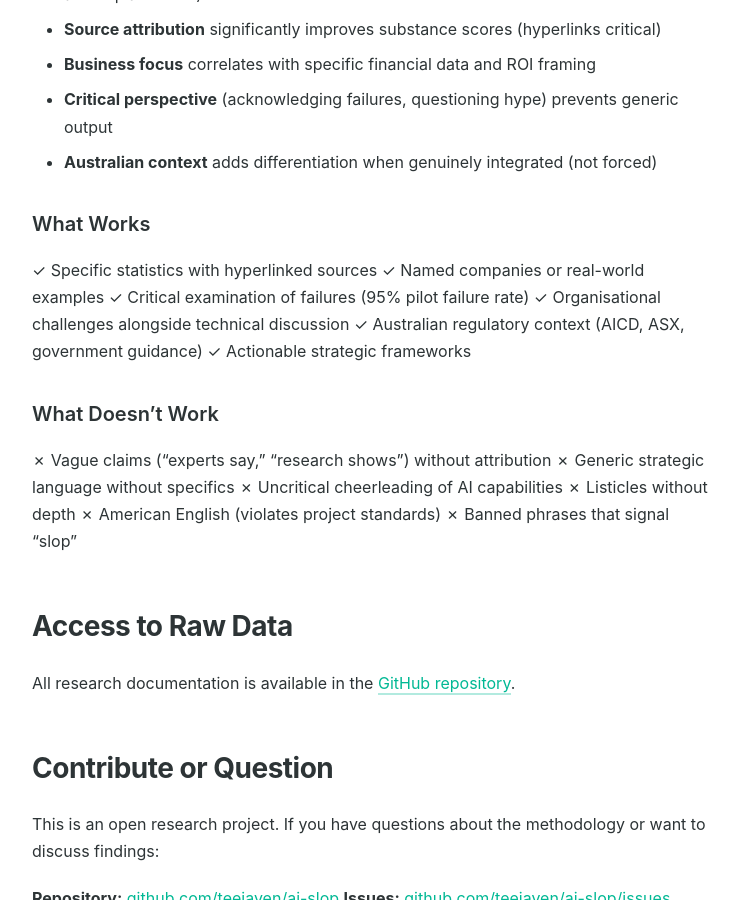
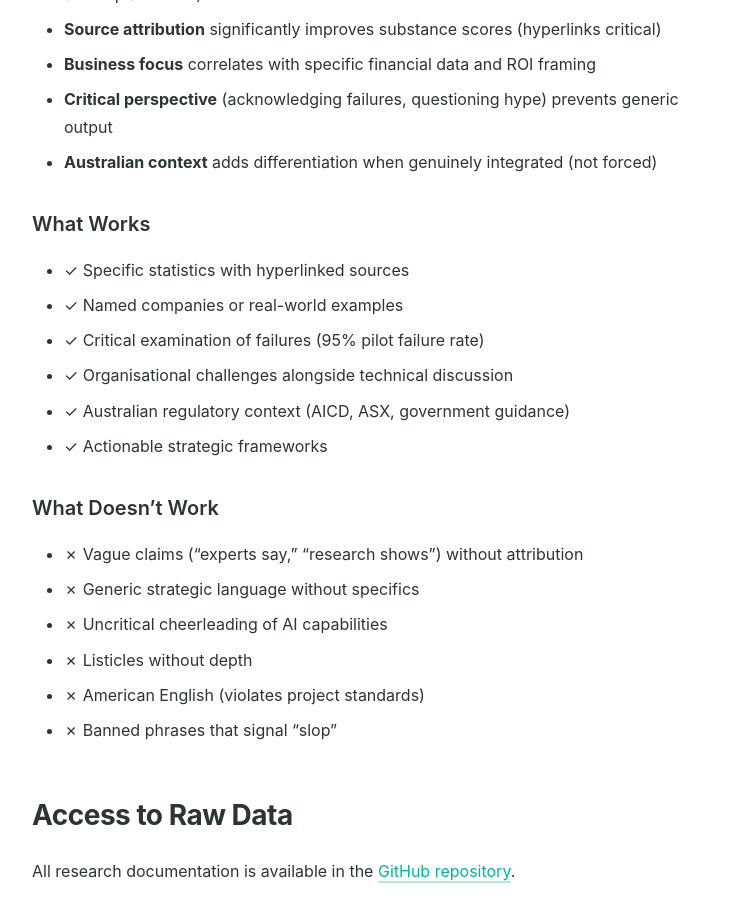
Before and after one commit to teejayen/ai-slop, a Jekyll site: the page built from research-docs.md, in a window 1280 px wide and 900 px high, scrolled down 4170 px. Shown: the whole window, without its empty margins (268-1007 px from the left). Built offline with Jekyll 4.4.1, drawn with Linux system fonts in a browser that asks for light colours.

Commit message:
Fix formatting: add line breaks and proper list syntax
Fixes two rendering issues:

1. Contact & Attribution sections: Added <br> tags to force line breaks
   - Each attribute now displays on its own line
   - Before: all ran together in one paragraph
   - After: clean vertical list of attributes

2. What Works/Doesn't Work lists: Added proper markdown list syntax
   - Changed from bare checkmarks/crosses to proper list items (- ✓ / - ✗)
   - Ensures items display as bulleted list, not run-on paragraph
   - Improves scanability and readability

These are kramdown-compatible HTML line breaks that work inside markdown="1" divs.

🤖 Generated with [Claude Code](https://claude.com/claude-code)

Co-Authored-By: Claude <noreply@anthropic.com>

```diff
--- a/research-docs.md
+++ b/research-docs.md
@@ -120,21 +120,21 @@ Articles scoring below 24/30 require iteration and fixes before publication.
 
 ### What Works
 
-✓ Specific statistics with hyperlinked sources
-✓ Named companies or real-world examples
-✓ Critical examination of failures (95% pilot failure rate)
-✓ Organisational challenges alongside technical discussion
-✓ Australian regulatory context (AICD, ASX, government guidance)
-✓ Actionable strategic frameworks
+- ✓ Specific statistics with hyperlinked sources
+- ✓ Named companies or real-world examples
+- ✓ Critical examination of failures (95% pilot failure rate)
+- ✓ Organisational challenges alongside technical discussion
+- ✓ Australian regulatory context (AICD, ASX, government guidance)
+- ✓ Actionable strategic frameworks
 
 ### What Doesn't Work
 
-✗ Vague claims ("experts say," "research shows") without attribution
-✗ Generic strategic language without specifics
-✗ Uncritical cheerleading of AI capabilities
-✗ Listicles without depth
-✗ American English (violates project standards)
-✗ Banned phrases that signal "slop"
+- ✗ Vague claims ("experts say," "research shows") without attribution
+- ✗ Generic strategic language without specifics
+- ✗ Uncritical cheerleading of AI capabilities
+- ✗ Listicles without depth
+- ✗ American English (violates project standards)
+- ✗ Banned phrases that signal "slop"
 
 ## Access to Raw Data
 
@@ -144,7 +144,7 @@ All research documentation is available in the [GitHub repository](https://githu
 
 This is an open research project. If you have questions about the methodology or want to discuss findings:
 
-**Repository:** [github.com/teejayen/ai-slop](https://github.com/teejayen/ai-slop)
+**Repository:** [github.com/teejayen/ai-slop](https://github.com/teejayen/ai-slop)<br>
 **Issues:** [github.com/teejayen/ai-slop/issues](https://github.com/teejayen/ai-slop/issues)
 
 ---
```
Also changed, not shown: about.md (+4 -4 lines), author.md (+6 -6 lines).
